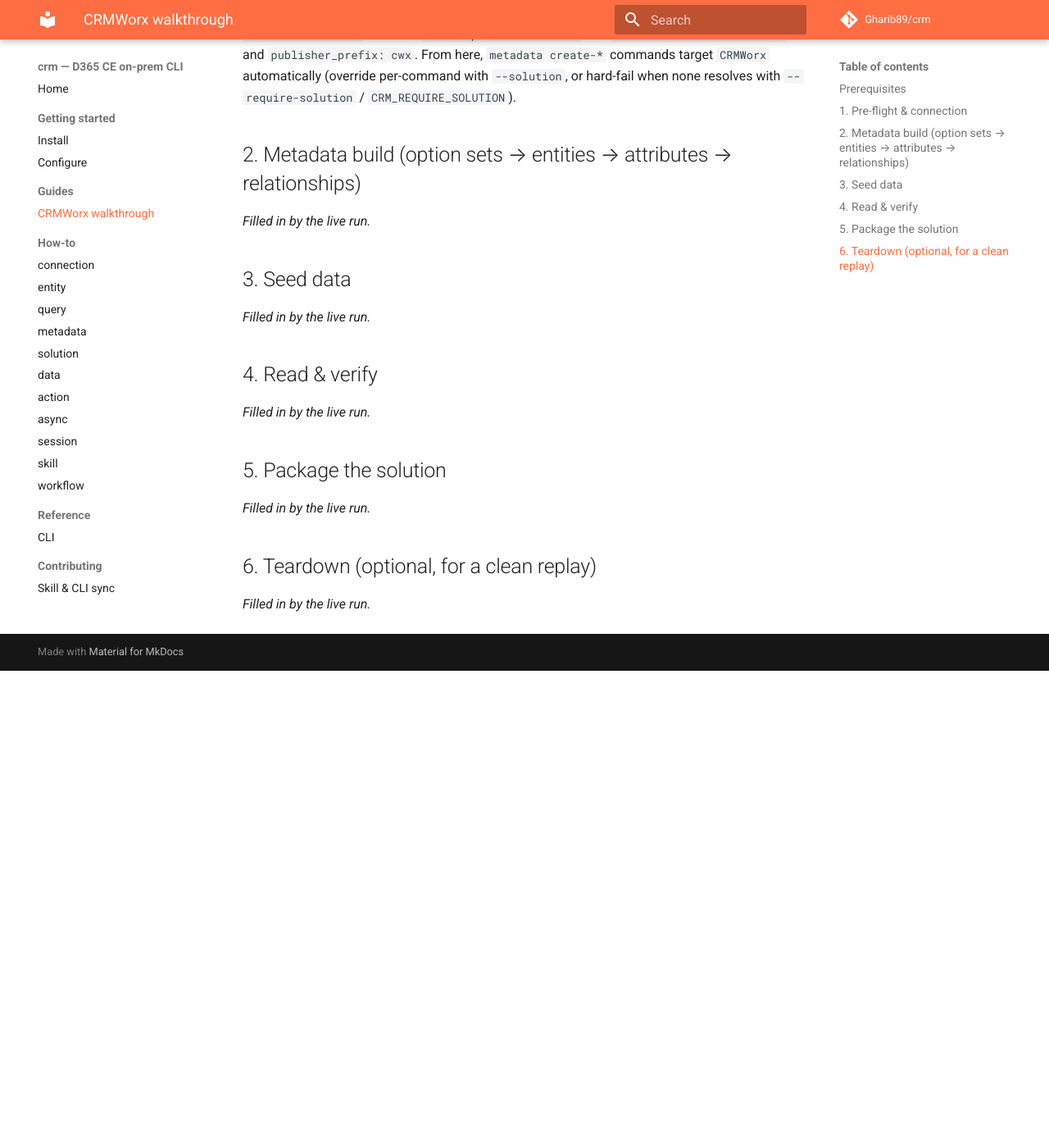
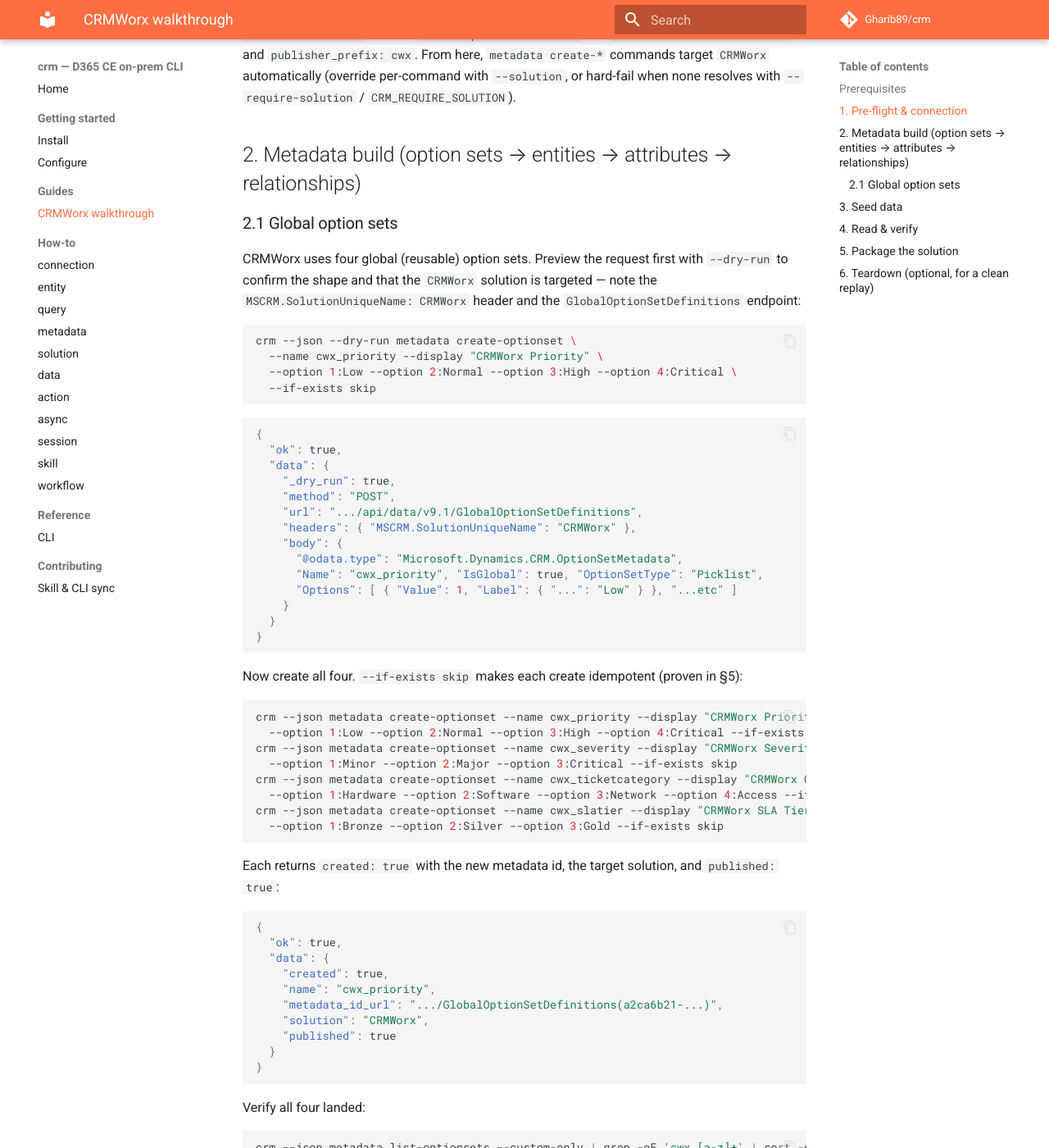
Before and after one commit to Gharib89/crm, an MkDocs documentation site: the page built from docs/guides/crmworx-walkthrough.md, in a window 1280 px wide and 1400 px high, scrolled down 1880 px. Shown: the whole window at 82% size. Built offline with MkDocs 1.6.1 and Material for MkDocs 9.7.7, drawn with Linux system fonts in a browser that asks for light colours; comment, search, counter and statistics services are not loaded; before the commit the page ends 2698 px from its top, so only the background shows below that; some of the changed text lies outside the part shown.

Commit message:
docs(crmworx): transcribe option-set creation
Co-Authored-By: Claude Opus 4.8 (1M context) <noreply@anthropic.com>

````diff
--- a/docs/guides/crmworx-walkthrough.md
+++ b/docs/guides/crmworx-walkthrough.md
@@ -94,7 +94,77 @@ with `--require-solution` / `CRM_REQUIRE_SOLUTION`).
 
 ## 2. Metadata build (option sets → entities → attributes → relationships)
 
-_Filled in by the live run._
+### 2.1 Global option sets
+
+CRMWorx uses four global (reusable) option sets. Preview the request first with
+`--dry-run` to confirm the shape and that the `CRMWorx` solution is targeted — note the
+`MSCRM.SolutionUniqueName: CRMWorx` header and the `GlobalOptionSetDefinitions` endpoint:
+
+```bash
+crm --json --dry-run metadata create-optionset \
+  --name cwx_priority --display "CRMWorx Priority" \
+  --option 1:Low --option 2:Normal --option 3:High --option 4:Critical \
+  --if-exists skip
+```
+
+```json
+{
+  "ok": true,
+  "data": {
+    "_dry_run": true,
+    "method": "POST",
+    "url": ".../api/data/v9.1/GlobalOptionSetDefinitions",
+    "headers": { "MSCRM.SolutionUniqueName": "CRMWorx" },
+    "body": {
+      "@odata.type": "Microsoft.Dynamics.CRM.OptionSetMetadata",
+      "Name": "cwx_priority", "IsGlobal": true, "OptionSetType": "Picklist",
+      "Options": [ { "Value": 1, "Label": { "...": "Low" } }, "...etc" ]
+    }
+  }
+}
+```
+
+Now create all four. `--if-exists skip` makes each create idempotent (proven in §5):
+
+```bash
+crm --json metadata create-optionset --name cwx_priority --display "CRMWorx Priority" \
+  --option 1:Low --option 2:Normal --option 3:High --option 4:Critical --if-exists skip
+crm --json metadata create-optionset --name cwx_severity --display "CRMWorx Severity" \
+  --option 1:Minor --option 2:Major --option 3:Critical --if-exists skip
+crm --json metadata create-optionset --name cwx_ticketcategory --display "CRMWorx Category" \
+  --option 1:Hardware --option 2:Software --option 3:Network --option 4:Access --if-exists skip
+crm --json metadata create-optionset --name cwx_slatier --display "CRMWorx SLA Tier" \
+  --option 1:Bronze --option 2:Silver --option 3:Gold --if-exists skip
+```
+
+Each returns `created: true` with the new metadata id, the target solution, and
+`published: true`:
+
+```json
+{
+  "ok": true,
+  "data": {
+    "created": true,
+    "name": "cwx_priority",
+    "metadata_id_url": ".../GlobalOptionSetDefinitions(a2ca6b21-...)",
+    "solution": "CRMWorx",
+    "published": true
+  }
+}
+```
+
+Verify all four landed:
+
+```bash
+crm --json metadata list-optionsets --custom-only | grep -oE 'cwx_[a-z]+' | sort -u
+```
+
+```text
+cwx_priority
+cwx_severity
+cwx_slatier
+cwx_ticketcategory
+```
 
 ## 3. Seed data
 
````
